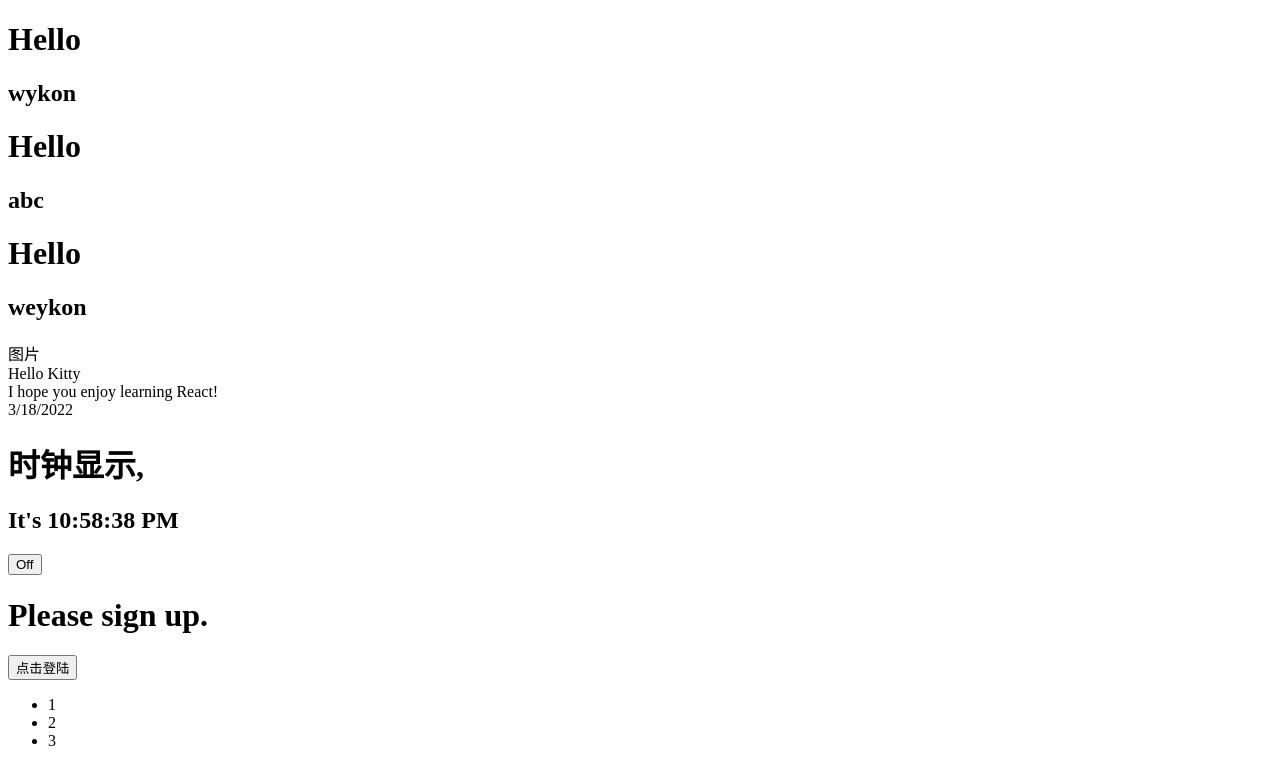
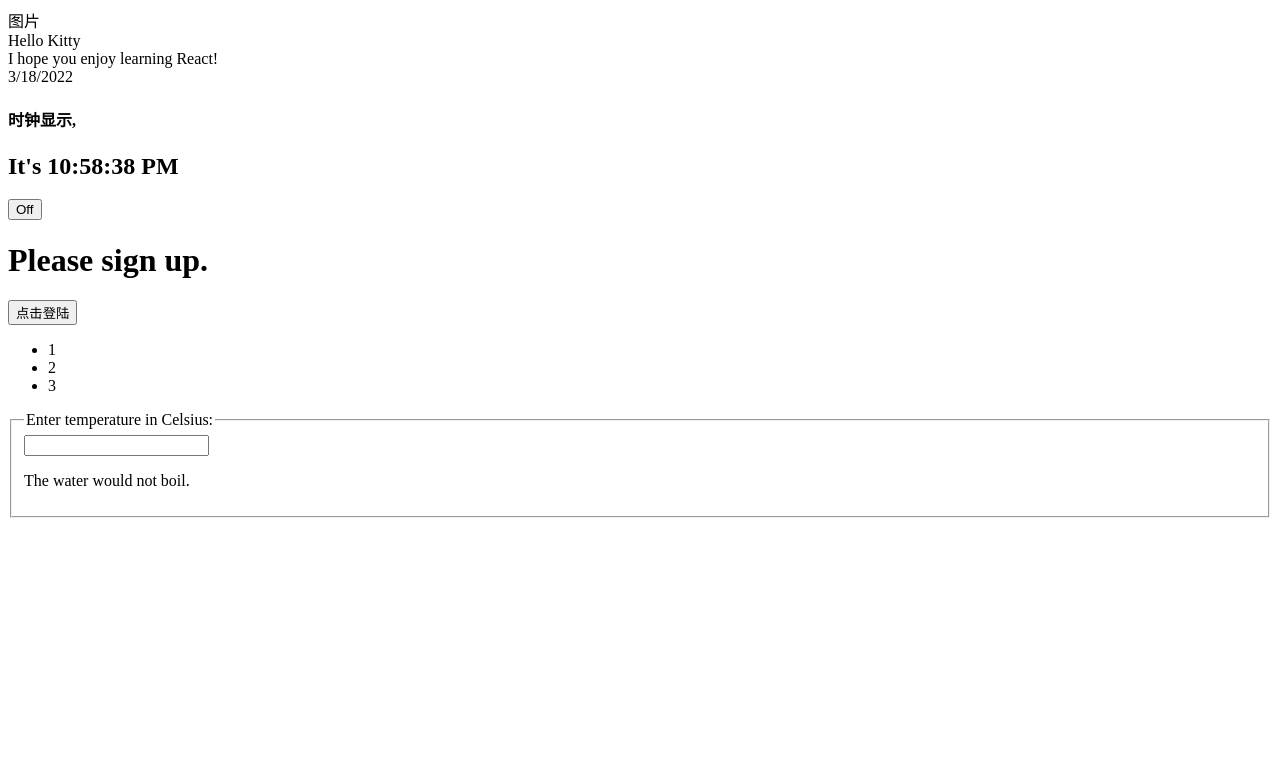
Before and after one commit to weykon/react-learn, a React app: page / in a window 1280 px wide. Shown: the top 784 px of the page. Built offline with nearby package versions, Linux system fonts and the light colour scheme; the HTML template or start-up script is replaced by a standard one.

Commit message:
温度计算是否超过100摄氏度(状态提升)

```diff
--- /dev/null
+++ b/src/component/BoilingVerdict.tsx
@@ -0,0 +1,35 @@
+import React, { EventHandler, FormEvent, SyntheticEvent } from "react";
+
+type P = { celsius: number };
+function BoilingVerdict(props: P) {
+    if (props.celsius >= 100) {
+        return <p>The water would boil.</p>;
+    }
+    return <p>The water would not boil.</p>;
+}
+
+type S = { temperature: string };
+export class Calculator extends React.Component<{}, S> {
+    constructor(props: any) {
+        super(props);
+        this.state = { temperature: "" };
+    }
+
+    handleChange(e: FormEvent<{ value: any }>) {
+        this.setState({ temperature: e.currentTarget.value });
+    }
+    render() {
+        const temperature = this.state.temperature;
+        return (
+            <fieldset>
+                <legend>Enter temperature in Celsius:</legend>
+                <input
+                    type="text"
+                    value={temperature}
+                    onChange={this.handleChange.bind(this)}
+                />
+                <BoilingVerdict celsius={parseFloat(temperature)} />
+            </fieldset>
+        );
+    }
+}
--- a/src/component/Clock.tsx
+++ b/src/component/Clock.tsx
@@ -20,7 +20,7 @@ export class Clock extends React.Component<P, P> {
     render() {
         return (
             <div>
-                <h1>时钟显示,</h1>
+                <h4>时钟显示,</h4>
                 <h2>It's {this.state.date.toLocaleTimeString()}</h2>
             </div>
         )
--- a/src/index.tsx
+++ b/src/index.tsx
@@ -5,6 +5,7 @@ import { Clock } from "./component/Clock";
 import Toggle from "./component/Toggle";
 import { LoginCtrl } from "./component/LoginCtrl";
 import { NumberList } from "./component/ListNKey";
+import { Calculator } from "./component/BoilingVerdict";
 function Hello(props: any) {
     return (
         <div>
@@ -17,9 +18,9 @@ function Hello(props: any) {
 function App() {
     return (
         <div>
-            <Hello name="wykon"></Hello>
+            {/* <Hello name="wykon"></Hello>
             <Hello name="abc"></Hello>
-            <Hello name="weykon"></Hello>
+            <Hello name="weykon"></Hello> */}
             <Comment
                 date={mock_comment.date}
                 text={mock_comment.text}
@@ -28,7 +29,8 @@ function App() {
             <Clock date={new Date()}></Clock>
             <Toggle />
             <LoginCtrl isLoggedIn={false} />
-            <NumberList numbers={[1,2,3]} />
+            <NumberList numbers={[1, 2, 3]} />
+            <Calculator />
         </div>
     );
 }
```
Also changed, not shown: 2 other files (tests, documents, lock files or other folders).
